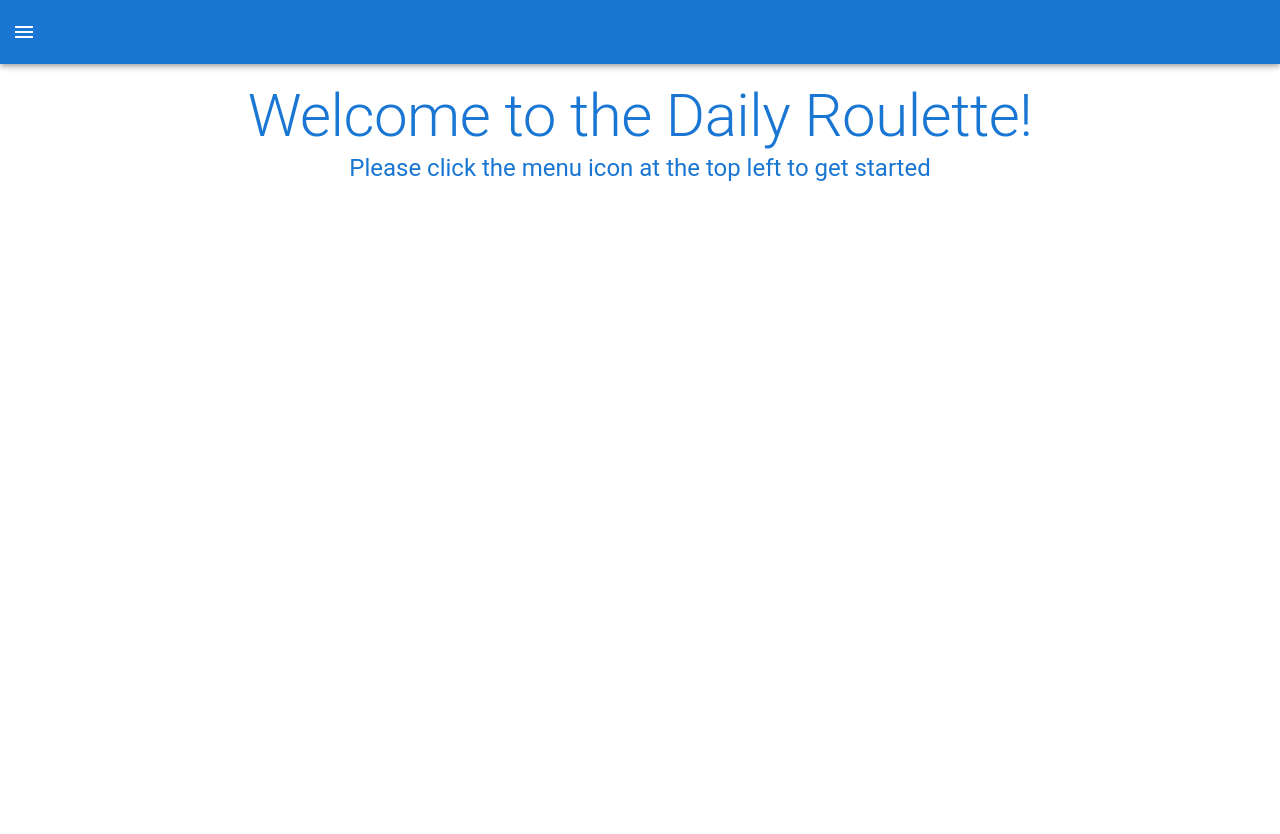
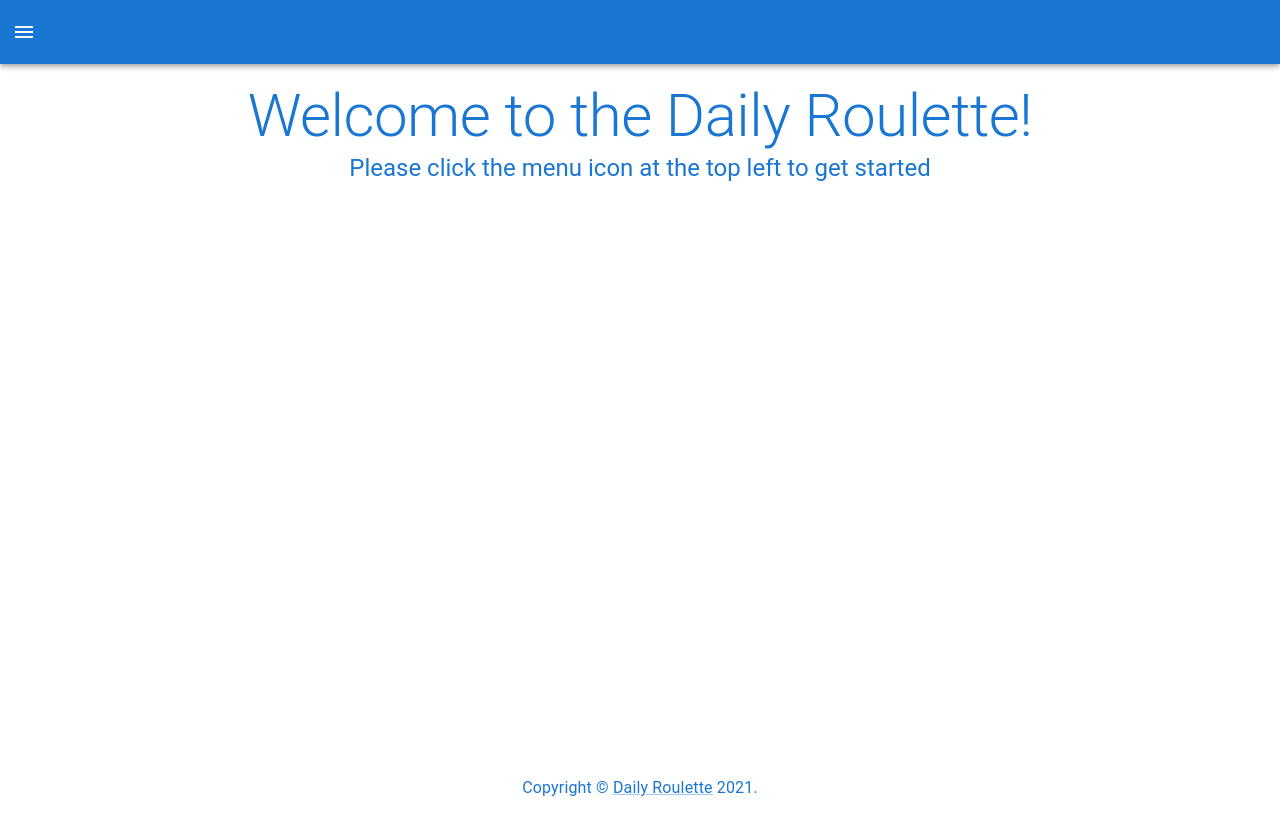
Before and after one commit to separatio/ez-daily, a Next.js app: page / in a window 1280 px wide. Shown: the top 834 px of the page. Built offline with nearby package versions, Linux system fonts and the light colour scheme; no server answers.

Commit message:
Fix footer and NextLink

```diff
--- a/src/components/layout/Footer.tsx
+++ b/src/components/layout/Footer.tsx
@@ -1,12 +1,16 @@
-import { Typography, Link } from '@mui/material'
+import { Typography, Link as MUILink } from '@mui/material'
+import Link from 'next/link'
 
 const Copyright = () => {
   return (
-    <Typography variant="body2" align="center">
+    <Typography color='text.secondary' align="center">
       {'Copyright © '}
-      <Link color="inherit" href="">
-        Daily Roulette
-      </Link>{' '}
+      <Link href='/' passHref>
+        <MUILink>
+          Daily Roulette
+        </MUILink>
+      </Link>
+      {' '}
       {new Date().getFullYear()}
       {'.'}
     </Typography>
```
